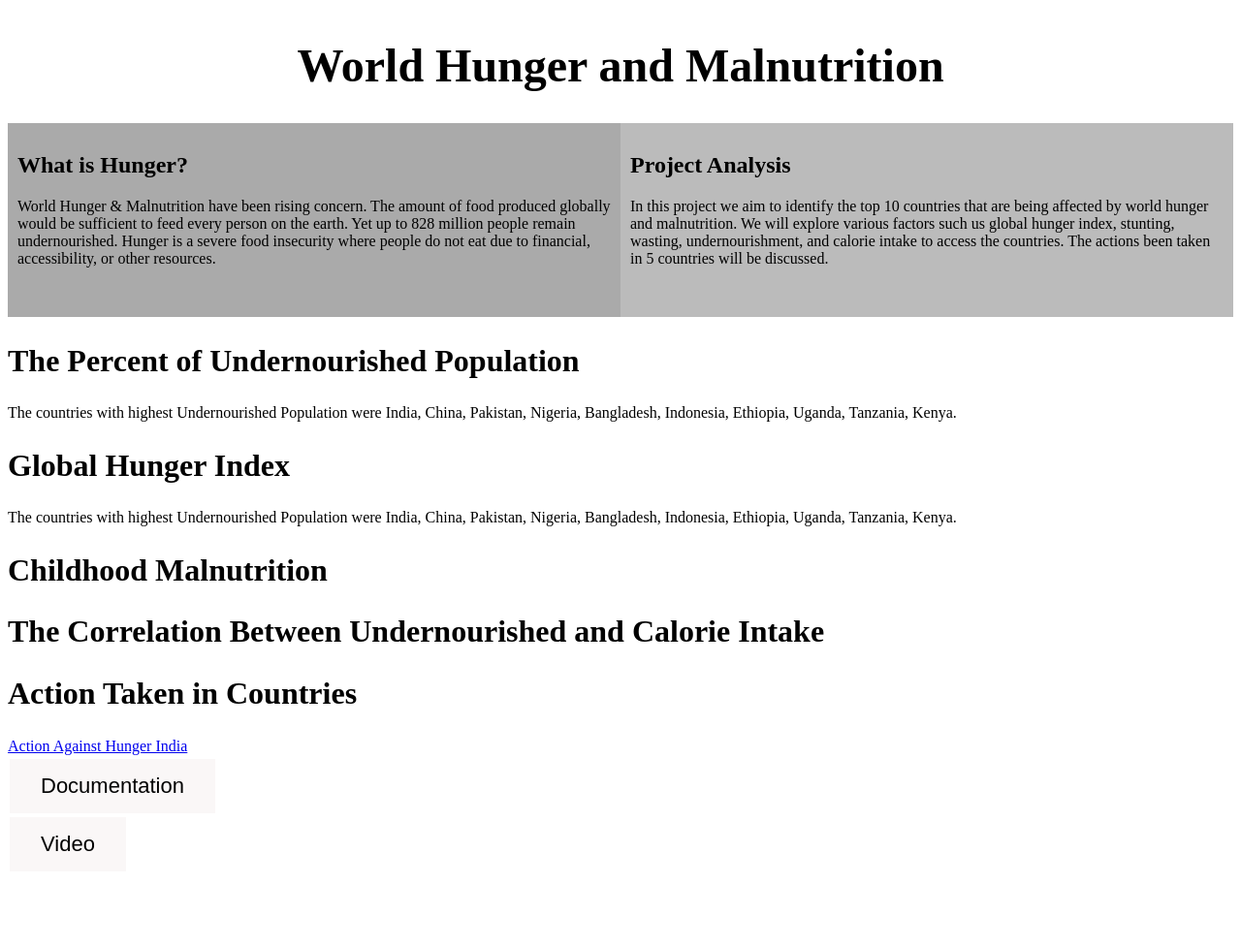
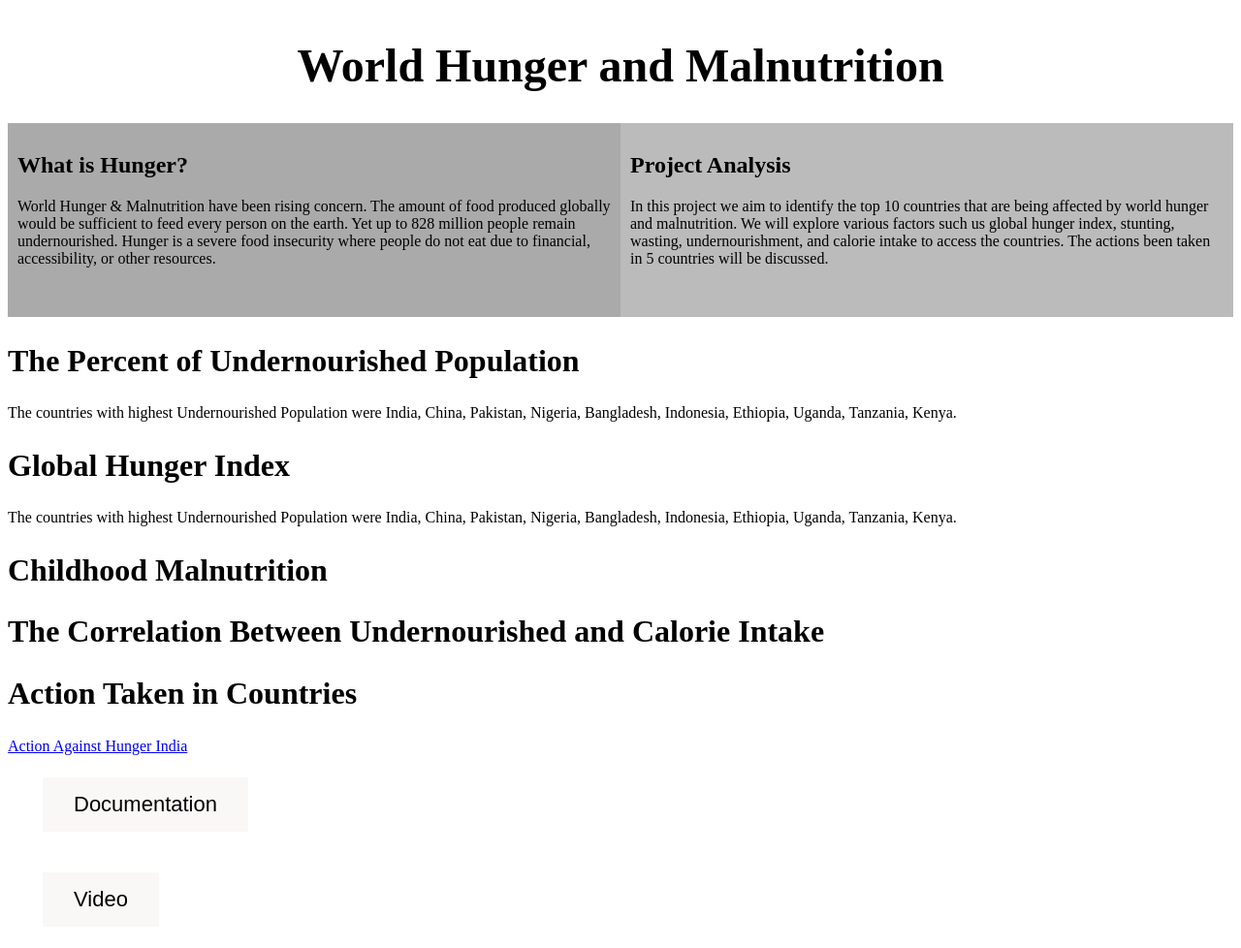
Before and after one commit to PadmaPoojitha/World-Hunger-Malnutrition, a plain HTML site: page Script.html in a window 1280 px wide. Shown: the whole page at 97% size. Before the commit the page ends 907 px from the top, so only its background shows below. Drawn offline with Linux system fonts and the light colour scheme; a script that the page names is missing.

Commit message:
Button changes

```diff
--- a/Script.html
+++ b/Script.html
@@ -83,10 +83,13 @@
 <a href="https://www.actionagainsthunger.org/location/asia/india/">Action Against Hunger India</a>
 
 
+<a class="button" href="https://www.google.com/">
+<button class="button button5">Documentation</button>
+</a>
 
-<button class="button button5">Documentation</button>
+<a class="button" href="https://www.dextrlabs.com/">
 <button class="button button6">Video</button>
-
+</a>
 
 </body>
 </html>
```
